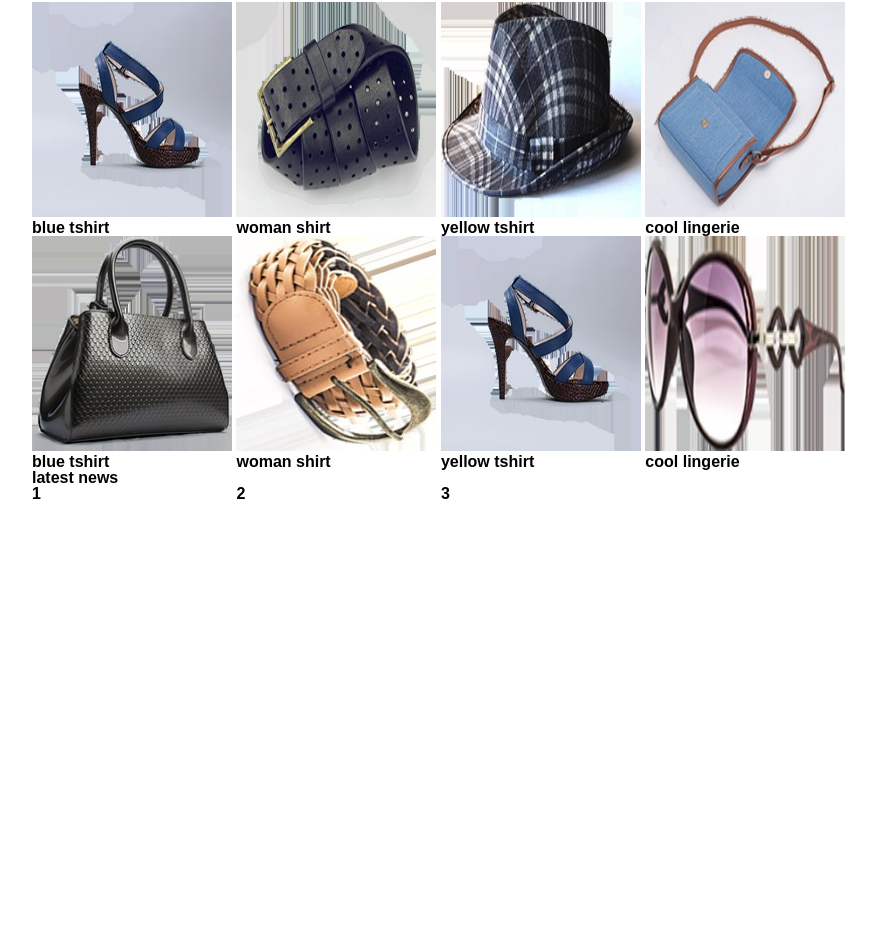
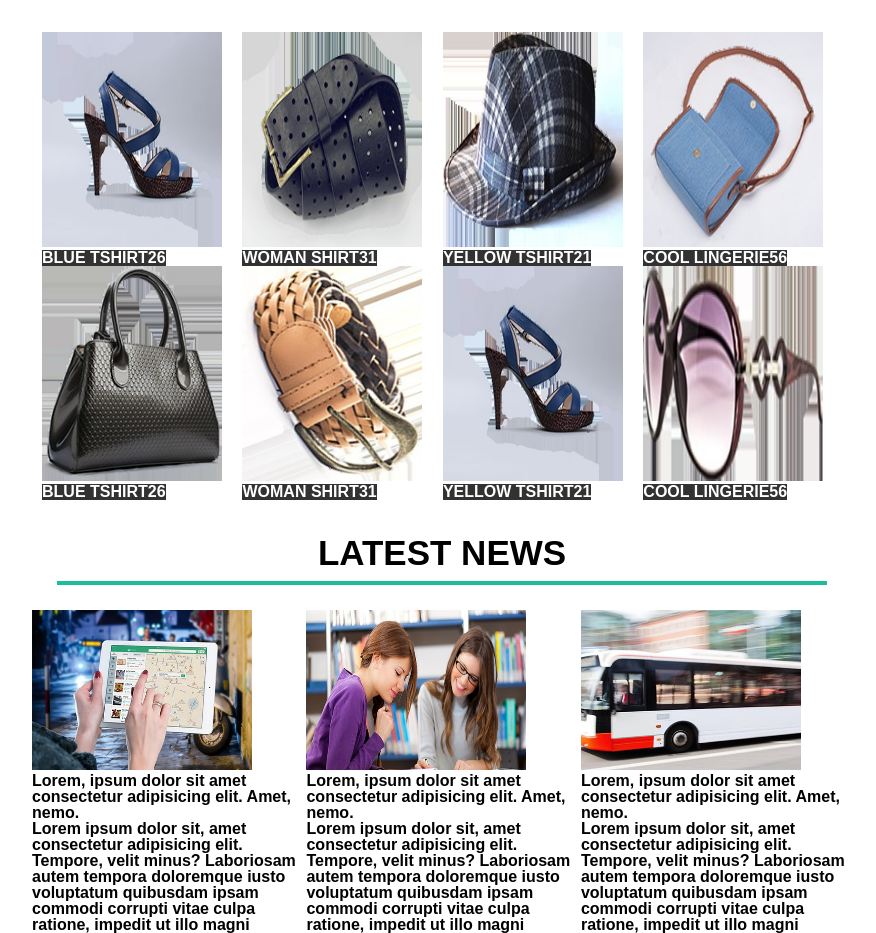
Before and after one commit to GricenkoAlexandr/goit-fe-course, a plain HTML site: page module-04-task/module-04-general-task-new/index.html in a window 1280 px wide. Shown: the part 180-1113 px from the top of the page, without its empty margins (198-1074 px from the left). Before the commit the page ends 886 px from the top, so only its background shows below. Drawn offline with Linux system fonts and the light colour scheme.

Commit message:
task 4 in process 14.03.18

```diff
--- a/module-04-task/module-04-general-task-new/css/styles.css
+++ b/module-04-task/module-04-general-task-new/css/styles.css
@@ -16,7 +16,8 @@
     display: block;
     font-style: normal;
     width: 800px;
-    padding: 5px;
+    padding: 10px;
+    margin: 10px;
 }
 
 .logo a {
@@ -65,14 +66,14 @@
     clear: both;
 }
 .image {
-    width: 200px;
+    width: 180px;
     height: 215px;
 
 }
 
 li {
     display: inline-block;
-    width: 200px;
+    width: 196px;
     height: 200px;
 
 }
@@ -90,4 +91,35 @@ li {
     font-size: 35px;
     text-transform: uppercase;
     margin: 25px;
+    border-bottom: 4px solid #1cbd9b;
 }
+
+.showcase {
+    padding: 10px;
+}
+
+.showcase p {
+    display: inline-block;
+    color: #ffffff;
+    background-color: #323232;
+    text-transform: uppercase;
+}
+.price {
+    display: inline-block;
+    color: #f01048;
+    background-color: #8C8C8C;
+}
+.news li {
+    display: inline-block;
+    width: 270px;
+    height: 200px;
+}
+
+.imgnews {
+    width: 220px;
+    height: 160px;
+}
+
+.prenews {
+
+}
--- a/module-04-task/module-04-general-task-new/index.html
+++ b/module-04-task/module-04-general-task-new/index.html
@@ -31,26 +31,26 @@
             </div>
             <div class="showcase">
                 <ul>
-                    <li><p><img class="image" src="images/wshose.jpg" alt="shose"></p><p>blue tshirt</p></li>
-                    <li><p><img class="image" src="images/belt.jpg" alt="belt"></p><p>woman shirt</p></li>
-                    <li><p><img class="image" src="images/hat.jpg" alt="hat"></p><p>yellow tshirt</p></li>
-                    <li><p><img class="image" src="images/bag.jpg" alt="bag"></p><p>cool lingerie</p></li>
-                    <li><p><img class="image" src="images/wbag.jpg" alt="wbag"></p><p>blue tshirt</p></li>
-                    <li><p><img class="image" src="images/wbalt.jpg" alt="wbalt"></p><p>woman shirt</p></li>
-                    <li><p><img class="image" src="images/wshose.jpg" alt="wshose"></p><p>yellow tshirt</p></li>
-                    <li><p><img class="image" src="images/glasses.jpg" alt="glasses"></p><p>cool lingerie</p></li>
+                    <li><img class="image" src="images/wshose.jpg" alt="shose*"><p>blue tshirt</p><p class="price">26</p></li>
+                    <li><img class="image" src="images/belt.jpg" alt="belt"><p>woman shirt</p><p class="price">31</p></li>
+                    <li><img class="image" src="images/hat.jpg" alt="hat"><p>yellow tshirt</p><p class="price">21</p></li>
+                    <li><img class="image" src="images/bag.jpg" alt="bag"><p>cool lingerie</p><p class="price">56</p></li>
+                    <li><img class="image" src="images/wbag.jpg" alt="wbag"><p>blue tshirt</p><p class="price">26</p></li>
+                    <li><img class="image" src="images/wbalt.jpg" alt="wbalt"><p>woman shirt</p><p class="price">31</p></li>
+                    <li><img class="image" src="images/wshose.jpg" alt="wshose"><p>yellow tshirt</p><p class="price">21</p></li>
+                    <li><img class="image" src="images/glasses.jpg" alt="glasses"><p>cool lingerie</p><p class="price">56</p></li>
                 </ul>
             </div>
         </div>
         <div class="newsblock">
-                <div class="title">
+                <div class="titles">
                         <p>latest news</p>
                 </div>
                 <div class="news">
                     <ul>
-                        <li>1</li>
-                        <li>2</li>
-                        <li>3</li>
+                        <li><img class="imgnews" src="images/gps.jpg" alt="gpsnav"><p class="prenews">Lorem, ipsum dolor sit amet consectetur adipisicing elit. Amet, nemo.</p><p>Lorem ipsum dolor sit, amet consectetur adipisicing elit. Tempore, velit minus? Laboriosam autem tempora doloremque iusto voluptatum quibusdam ipsam commodi corrupti vitae culpa ratione, impedit ut illo magni laudantium deleniti.</p><p class="readm">read more</p></li>
+                        <li><img class="imgnews" src="images/women.jpg" alt="women"><p class="prenews">Lorem, ipsum dolor sit amet consectetur adipisicing elit. Amet, nemo.</p><p>Lorem ipsum dolor sit, amet consectetur adipisicing elit. Tempore, velit minus? Laboriosam autem tempora doloremque iusto voluptatum quibusdam ipsam commodi corrupti vitae culpa ratione, impedit ut illo magni laudantium deleniti.</p><p class="readm">read more</p></li>
+                        <li><img class="imgnews" src="images/bus.jpg" alt="bus"><p class="prenews">Lorem, ipsum dolor sit amet consectetur adipisicing elit. Amet, nemo.</p><p>Lorem ipsum dolor sit, amet consectetur adipisicing elit. Tempore, velit minus? Laboriosam autem tempora doloremque iusto voluptatum quibusdam ipsam commodi corrupti vitae culpa ratione, impedit ut illo magni laudantium deleniti.</p><p class="readm">read more</p></li>
                     </ul>
                 </div>
         </div>
```
